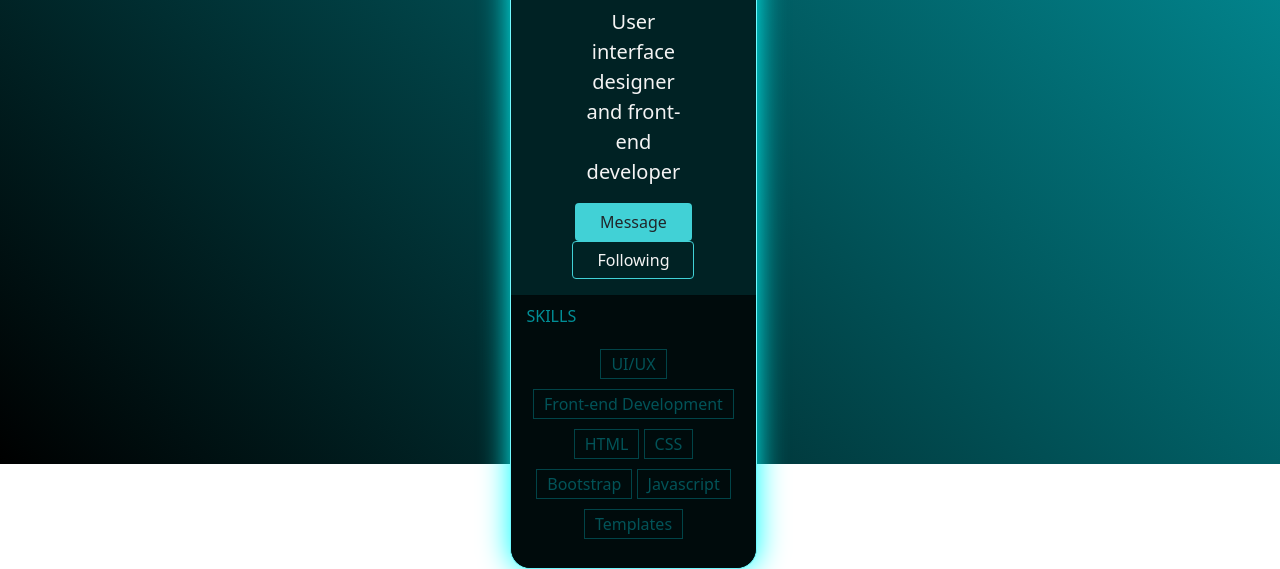
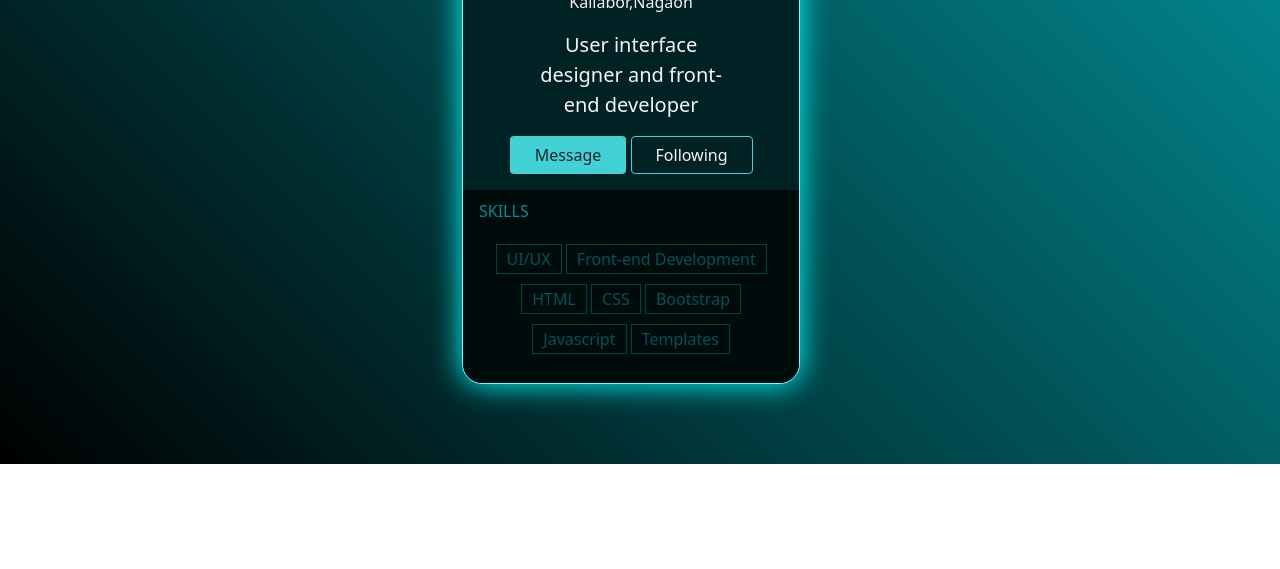
Before and after one commit to sumuahmed999/portfolio, a plain HTML site: page index.html in a window 1280 px wide. Shown: the part 336-905 px from the top of the page. After the commit the page ends 800 px from the top, so only its background shows below. Drawn offline with Linux system fonts and the light colour scheme.

Commit message:
Update index.html

```diff
--- a/index.html
+++ b/index.html
@@ -10,7 +10,7 @@
 <body>
 	<div class="container">
 		<div class="row">
-			<div class="col-lg-3 mx-auto">
+			<div class="col-lg-4 mx-auto">
 				<div class="card">
 					<img src="sumu.jpg" height="150px" width="150px" class="mx-auto mt-4" id="image">
 					<div class="card-body">
```
